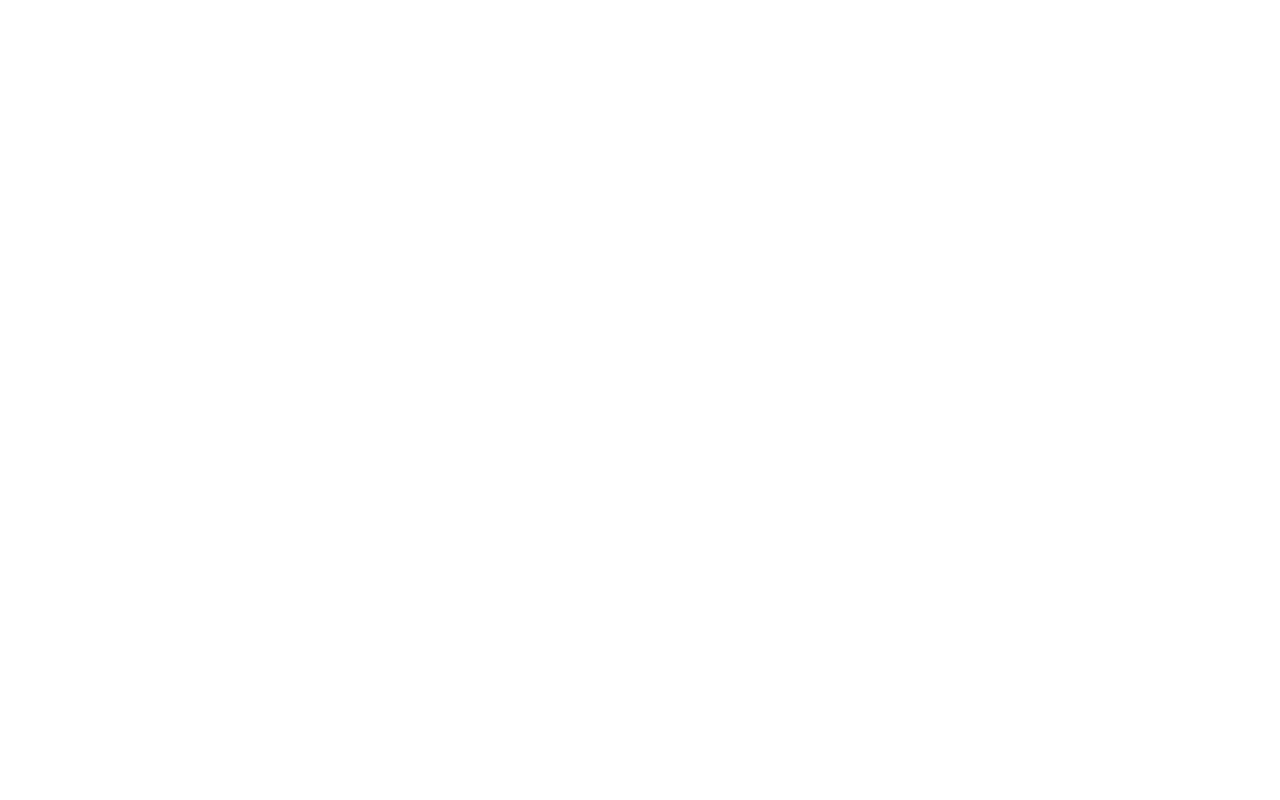
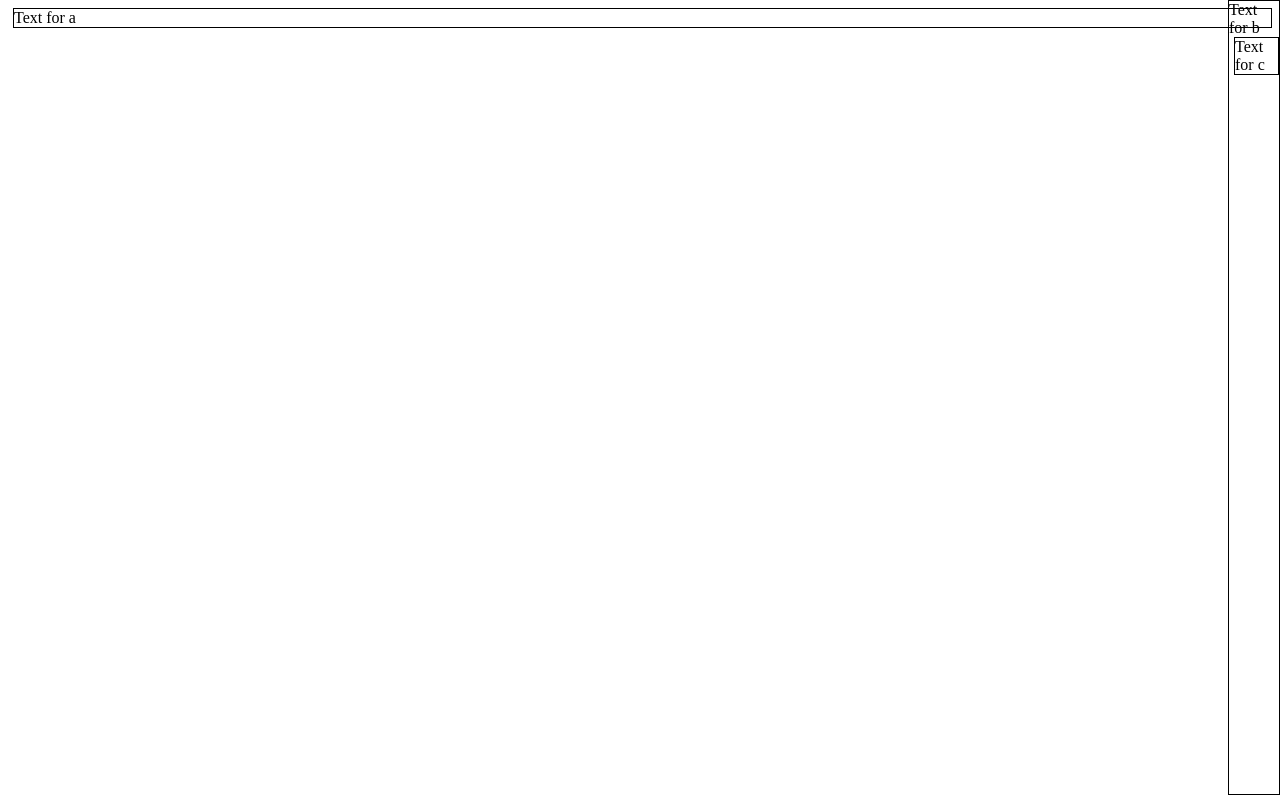
Before and after one commit to EdgarHvang/EdgarHvang.github.io, a plain HTML site: page html/test.html in a window 1280 px wide. Drawn offline with Linux system fonts and the light colour scheme.

Commit message:
update for lab 8

```diff
--- /dev/null
+++ b/CSS/testcss.css
@@ -0,0 +1,24 @@
+div {
+
+    border: 1px solid black;
+
+    margin-left: 5px;
+
+    margin-bottom: 5px;
+
+}
+
+
+#b {
+
+    position: absolute;
+
+    top: 0px;
+
+    bottom: 0px;
+
+    right: 0px;
+
+    width: 50px;
+
+}
--- a/html/test.html
+++ b/html/test.html
@@ -7,12 +7,23 @@
     <meta name="viewport" content="width=device-width, initial-scale=1.0">
     <!-- <link type="text/javascript">
     </link> -->
+    <link href="/CSS/testcss.css" type="text/css" rel="stylesheet" />
+
 
     <script type="text/javascript" src="../js/testjs.js" ></script>
     <title>Document</title>
 </head>
 
 <body>
+    <div id="a">Text for a
+
+        <div id="b">Text for b
+
+        <div id="c">Text for c</div>
+
+        </div>
+
+        </div>
 
 </body>
 
--- a/js/testjs.js
+++ b/js/testjs.js
@@ -361,17 +361,25 @@ Linkedlist.prototype.remove = function (aElement) {
 }
 
 Linkedlist.prototype.print = function () {
+    let result = 'LinkedList{';
     let node = this.head;
-    while (node.next != null) {
-        console.log(node.element);
+    // result = this.printHelper(this, result);
+    while (node != null) {
+        result += node.element + ",";
         node = node.next;
+        console.log("xxx");
     }
+    result += '}';
+    console.log(result);
+
 }
+
 
 let linkedlist = new Linkedlist();
 linkedlist.add(1);
 linkedlist.add(2);
 linkedlist.add(3);
+linkedlist.print();
 linkedlist.remove(2);
 linkedlist.print();
 console.log(linkedlist);
```
Also changed, not shown: js/lab8_inheritance.js (+16 -3 lines).
